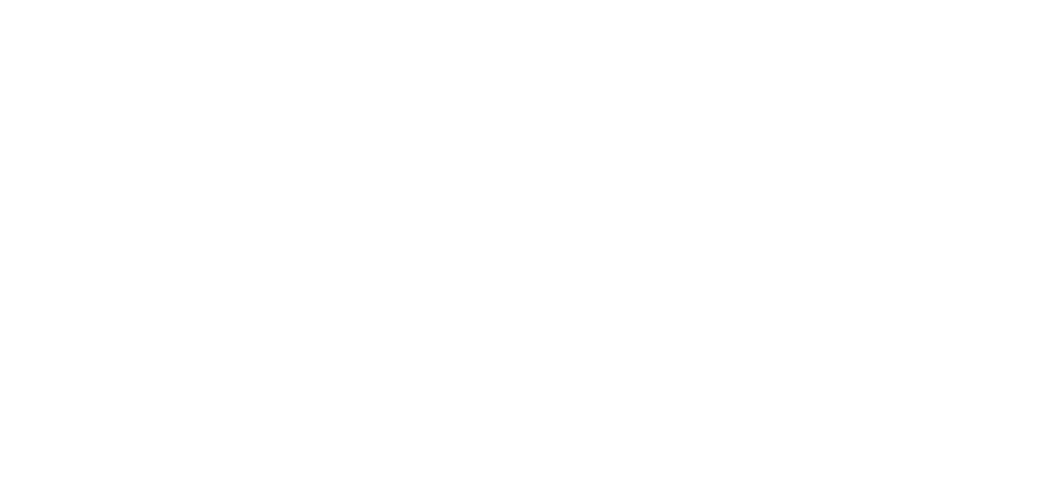
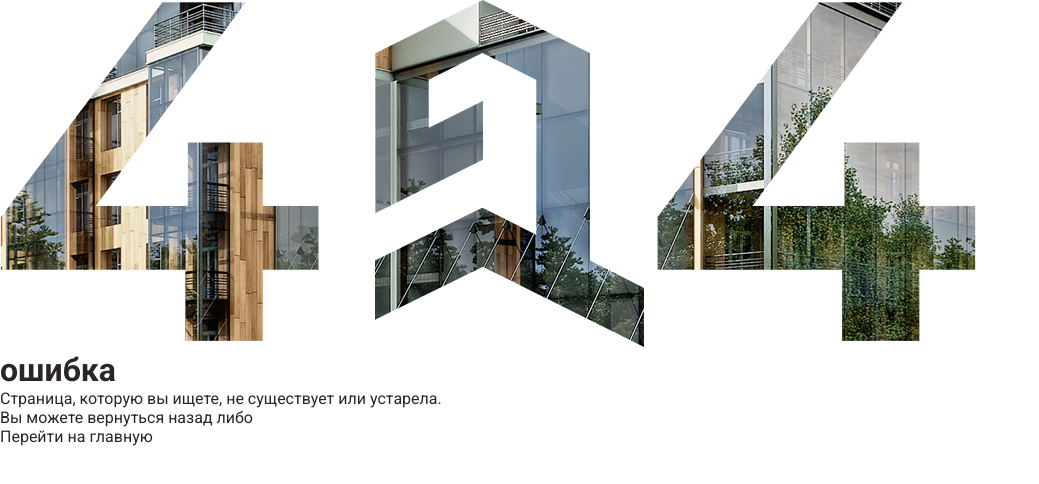
Before and after one commit to Plema/FSK_Delo, a website: page assets/404.html in a window 1280 px wide. Shown: the whole page, without its empty margins (0-1039 px from the left). Drawn offline with nearby package versions, Linux system fonts and the light colour scheme; files that its build step writes are made by us from their sources; files whose address does not match are found by name.

Commit message:
404
html

```diff
--- a/assets/404.html
+++ b/assets/404.html
@@ -13,9 +13,21 @@
     <link rel="stylesheet" href="css/404.min.css" data-inprogress="" />
   </head>
   <body>
+    <main class="main">
+      <div class="white-wrapper">
+        <img class="error-img" src="img/error404.png" alt="error" />
+      </div>
+      <div class="error-info">
+        <h1 class="error-info__title">ошибка</h1>
+        <p class="error-info__text">Страница, которую вы ищете, не существует или устарела.</p>
+        <p class="error-info__link">Вы можете вернуться <a href="javascript:void(0)">назад</a> либо</p>
+        <a class="error-info__btn" href="javascript:void(0)">Перейти на главную</a>
+      </div>
+    </main>
+    <include src="assets/templates/preloader.html"></include>
+
     <!-- Скрипты -->
     <script src="js/jquery-3.4.1.min.js"></script>
-    <script src="js/slick.min.js"></script>
-    <script src="js/slider.min.js"></script>
+    <script src="js/preloader.min.js" type="module"></script>
   </body>
 </html>
```
